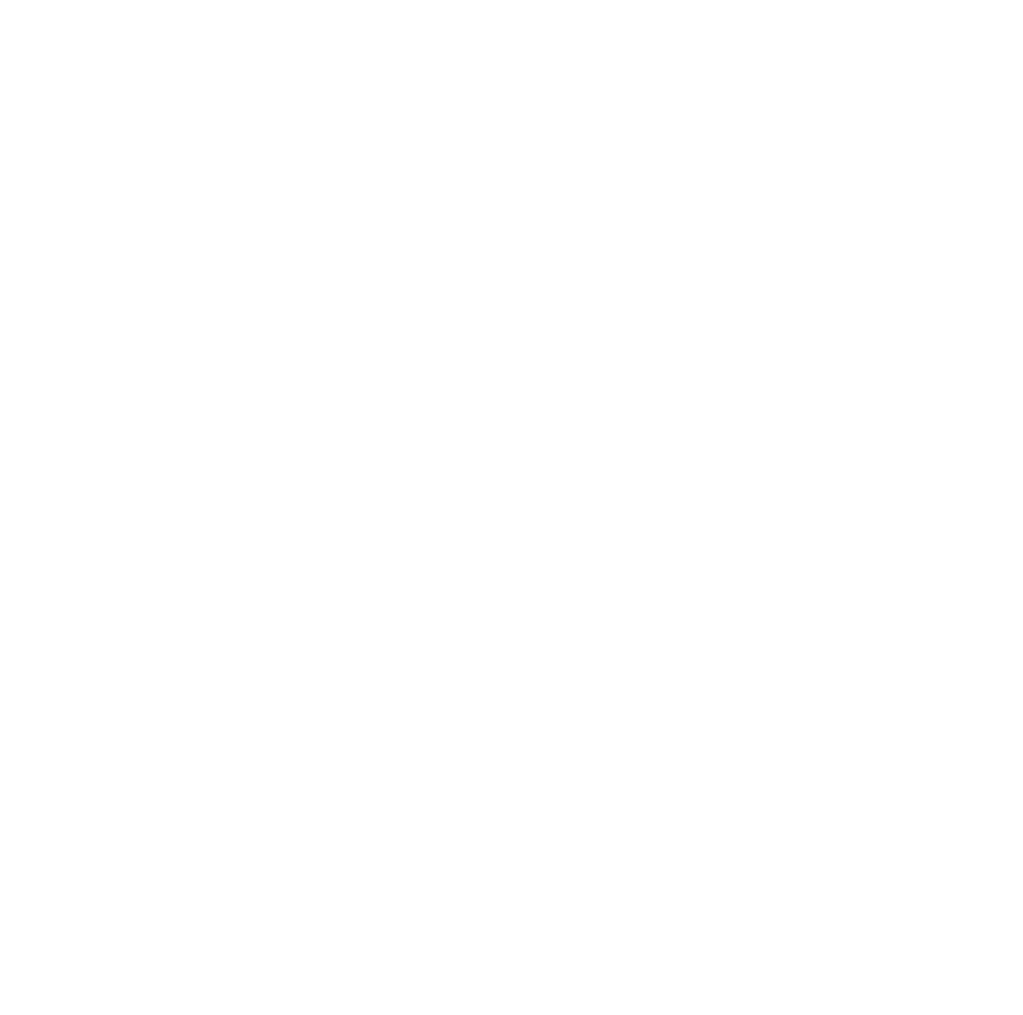
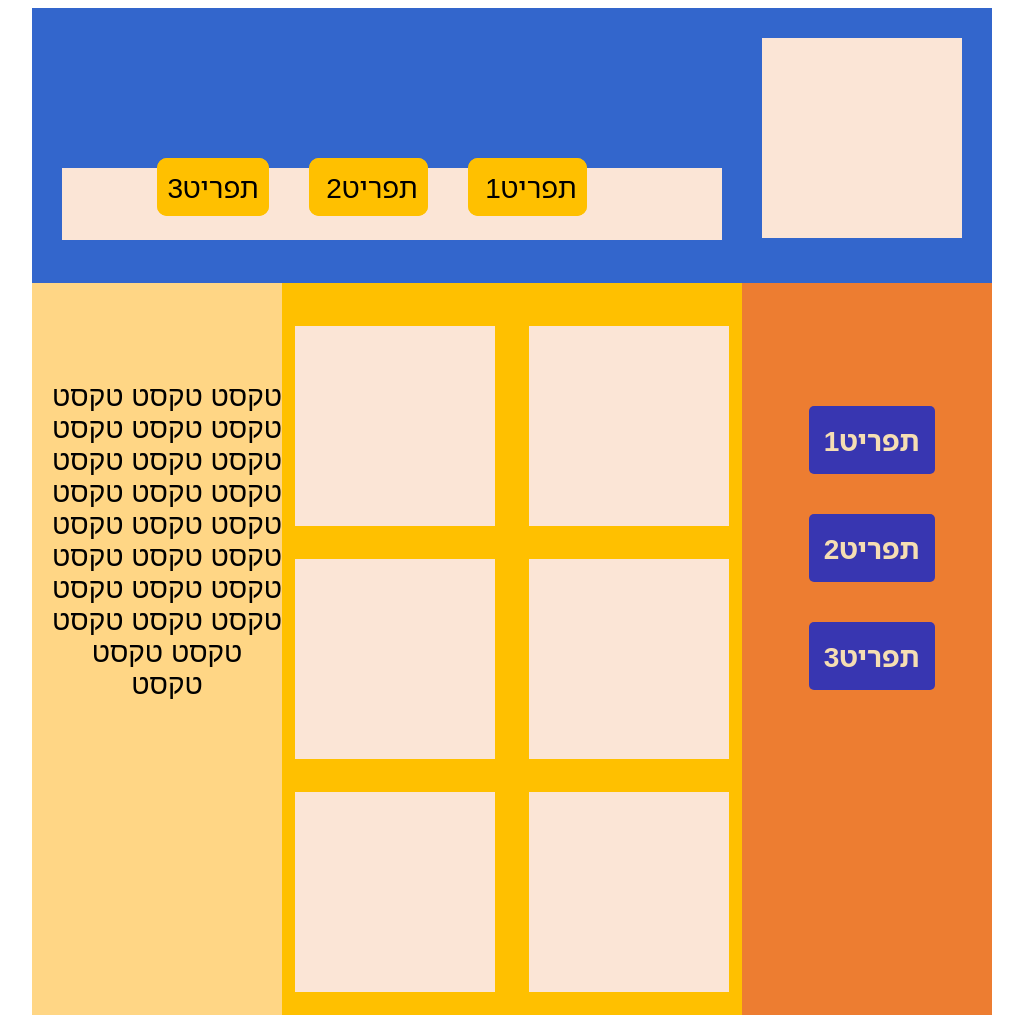
Before and after one commit to haimhi/Prog_WebAppCourse, a plain HTML site: page session5/index.html in a window 1280 px wide. Shown: the top 1015 px of the page, without its empty margins (128-1151 px from the left). Before the commit the page ends 800 px from the top, so only its background shows below. Drawn offline with Linux system fonts and the light colour scheme.

Commit message:
wrapping up session5

```diff
--- a/session5/index.html
+++ b/session5/index.html
@@ -1,17 +1,62 @@
-<!-- bs'd -->
+<!-- bs"d -->
 <!DOCTYPE html>
 <html lang="en">
-<head>
-    <meta charset="UTF-8">
-    <meta http-equiv="X-UA-Compatible" content="IE=edge">
-    <meta name="viewport" content="width=device-width, initial-scale=1.0">
-    <link rel="stylesheet" href="./stylesheets/style.css">
-    <title>Document</title>
-</head>
-<body>
-    <header>
+  <head>
+    <meta charset="UTF-8" />
+    <meta http-equiv="X-UA-Compatible" content="IE=edge" />
+    <meta name="viewport" content="width=device-width, initial-scale=1.0" />
+    <link rel="stylesheet" href="./stylesheets/style.css" />
+    <title>Fonts and link styles</title>
+  </head>
 
-    </header>
+  <body dir="rtl">
+    <div id="body-content" class="center">
+      <div id="nav">
+        <ul id="navbar">
+          <li class="navbar-items"><a href="#">תפריט1 </a></li>
+          <li class="navbar-items"><a href="#">תפריט2 </a></li>
+          <li class="navbar-items"><a href="#">תפריט3 </a></li>
+        </ul>
+        <div class="white-box"></div>
+      </div>
+      <div id="main">
+        <div class="left-article">
+          <p>
+            טקסט טקסט טקסט טקסט טקסט טקסט טקסט טקסט טקסט טקסט טקסט טקסט טקסט
+            טקסט טקסט טקסט טקסט טקסט טקסט טקסט טקסט טקסט טקסט טקסט<br />
+            טקסט טקסט<br />
+            טקסט<br />
+          </p>
+        </div>
+        <div class="center-article">
+          <div class="white-box-wrapper">
+            <div class="white-box"></div>
+            <div class="white-box"></div>
+            <div class="white-box"></div>
+            <div class="white-box"></div>
+            <div class="white-box"></div>
+            <div class="white-box"></div>
+          </div>
+        </div>
+        <div class="right-article">
+          <div class="right-article-content">
+            <p>
+              <a href="#"> תפריט1 </a>
+              <a href="#"> תפריט2 </a>
+              <a href="#"> תפריט3 </a>
+            </p>
+          </div>
+        </div>
+      </div>
 
-</body>
+      <div id="footer">
+        <div class="white-box-wrapper">
+          <div class="white-box">טקסט טקסט טקסט טקסט טקסט טקסט טקסט טקסט</div>
+          <div class="white-box">טקסט טקסט טקסט טקסט טקסט טקסט טקסט טקסט</div>
+          <div class="white-box">טקסט טקסט טקסט טקסט טקסט טקסט טקסט טקסט</div>
+          <div class="white-box">טקסט טקסט טקסט טקסט טקסט טקסט טקסט טקסט</div>
+        </div>
+      </div>
+    </div>
+  </body>
 </html>
--- a/session5/stylesheets/style.css
+++ b/session5/stylesheets/style.css
@@ -0,0 +1,172 @@
+@import url('https://fonts.googleapis.com/css2?family=Noto+Sans+Hebrew:wght@100;400;900&display=swap');
+
+
+#body-content
+{
+    width: 960px;
+    font-family: sans-serif;
+    font-size: 28px;
+}
+
+#nav
+{
+    height: 275px;
+    background-color: #3366cc;
+}
+
+#navbar
+{
+    background-color: #fbe5d6;
+    height: 72px;
+    width: 620px;
+    float: left;
+    text-align: center;
+    margin-top: 160px;
+    margin-left: 30px;
+}
+
+.navbar-items
+{
+    display: inline;
+    margin: 10px;
+    padding: 10px;
+    vertical-align: middle;
+}
+
+#body-content #nav #navbar .navbar-items a
+{
+    padding: 5px;
+    background-color: #ffc000;
+    color: black;
+    border: 5px #ffc000 solid;
+    border-radius: 10px;
+    text-decoration: none;
+    font-family: 'Noto Sans Hebrew', sans-serif;
+}
+
+#body-content #nav #navbar .navbar-items a:link
+{
+
+    font-weight: 100;
+}
+
+
+#body-content #nav #navbar .navbar-items a:hover,
+#main .right-article .right-article-content a:hover
+{
+    font-weight: 400;
+}
+
+
+#body-content #nav #navbar .navbar-items a:active,
+#main .right-article .right-article-content a:active
+{
+    font-weight: 400;
+    border: 5px black solid;
+}
+
+#body-content #nav #navbar .navbar-items a:visited
+{
+    text-shadow: 3px 3px rgb(105, 105, 105);
+}
+
+#main
+{
+    height: 765px;
+}
+
+.left-article
+{
+    background-color: #ffd685;
+    float: left;
+    width: 250px;
+    height: 100%;
+    text-align: center;
+}
+
+.left-article p
+{
+    padding-top: 70px;
+    padding-left: 20px;
+}
+
+#main .right-article .right-article-content a
+{
+    padding: 15px;
+    margin: 20px;
+    background-color: #3836b1;
+    color: wheat;
+    border: 5px #3836b1;
+    border-radius: 5px;
+    text-decoration: none;
+    font-family: 'Noto Sans Hebrew', sans-serif;
+    font-weight: 900;
+    display: inline-block;
+}
+
+.center-article
+{
+    background-color: #ffc000;
+    float: left;
+    width: 460px;
+    height: 100%;
+}
+
+.white-box-wrapper
+{
+    margin: 30px auto 0 auto;
+}
+
+.white-box
+{
+    display: inline-block;
+    background-color: #fbe5d6;
+    height: 200px;
+    width: 200px;
+    margin: 13px;
+}
+
+.right-article
+{
+    background-color: #ed7d31;
+    float: left;
+    width: 250px;
+    height: inherit;
+}
+
+.right-article-content
+{
+    padding-top: 75px;
+    padding-left: 40%;
+    padding-right: 15%;
+}
+
+#footer
+{
+    clear: both;
+    height: 380px;
+    width: 100%;
+    background-color: #4472c4;
+}
+
+#nav .white-box
+{
+    margin: 30px;
+}
+
+#footer .white-box-wrapper
+{
+    padding-top: 90px;
+    margin: 0px;
+}
+
+#footer .white-box
+{
+    text-align: center;
+    vertical-align: middle;
+}
+
+.center
+{
+    margin: 0 auto;
+}
```
Also changed, not shown: 1 other file.
